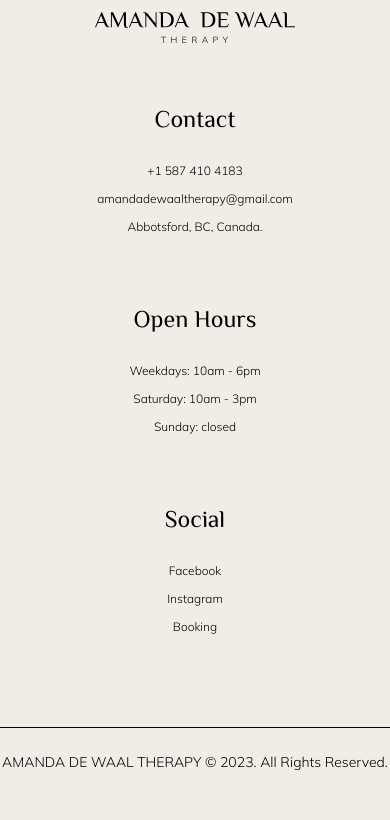
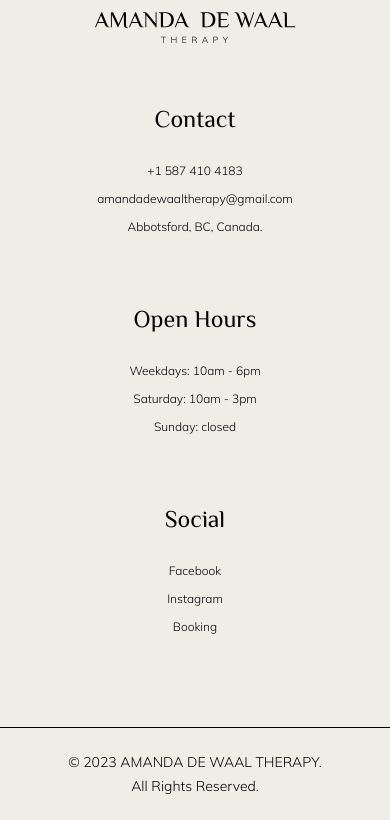
Before and after one commit to HadaRaion/amanda-de-waal-therapy, a Next.js app: page / in a window 390 px wide. Shown: the part 4011-4831 px from the top of the page. Before the commit the page ends 4807 px from the top, so only its background shows below. Built offline with nearby package versions, Linux system fonts and the light colour scheme.

Commit message:
Change footer design for mobile

```diff
--- a/components/Footer.tsx
+++ b/components/Footer.tsx
@@ -80,10 +80,10 @@ export default function Footer() {
 					</ul>
 				</div>
 			</Container>
-			{/* <div className="container w-full py-20 flex justify-between items-center"></div> */}
 
 			<p className="border-t border-black text-center text-sm py-6">
-				AMANDA DE WAAL THERAPY © 2023. All Rights Reserved.
+				© 2023 AMANDA DE WAAL THERAPY.{' '}
+				<span className="mobile-br mt-1 sm:mt-0">All Rights Reserved.</span>
 			</p>
 			<ScrollToTopBtn />
 		</footer>
```
